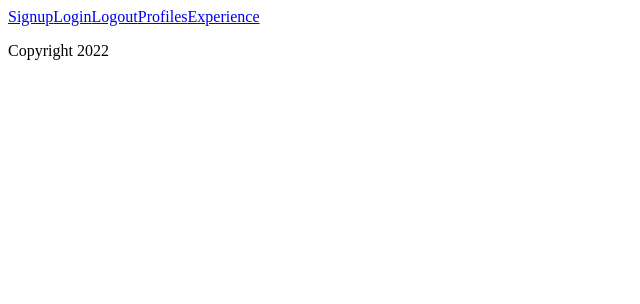
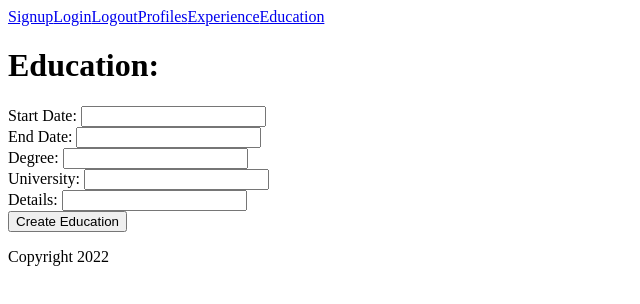
Before and after one commit to masonishee/linkedin-clone-frontend, a React (Vite) app: page /educationnew in a window 1280 px wide. Shown: the top 304 px of the page, without its empty margins (0-640 px from the left). Built offline with nearby package versions, Linux system fonts and the light colour scheme; no server answers.

Commit message:
Education New

```diff
--- a/src/Content.jsx
+++ b/src/Content.jsx
@@ -5,6 +5,7 @@ import { Routes, Route } from "react-router-dom";
 import { ProfileIndex } from "./ProfileIndex";
 import { ExperienceNew } from "./ExperienceNew";
 import { EducationIndex } from "./EducationIndex";
+import { EducationNew } from "./EducationNew";
 import axios from "axios";
 import { useState, useEffect } from "react";
 
@@ -19,6 +20,13 @@ export function Content() {
     });
   };
 
+  const handleCreateEducation = (params, successCallback) => {
+    console.log("handleCreateEducation", params);
+    axios.post("http://localhost:3000/educations.json", params).then((response) => {
+      setEducations([...educations, response.data]);
+      successCallback();
+    });
+  };
   useEffect(handleIndexProfiles, []);
   return (
     <div>
@@ -29,6 +37,7 @@ export function Content() {
         <Route path="/experiencenew" element={<ExperienceNew />} />
         <Route path="/profileindex" element={<ProfileIndex profiles={profiles} />} />
         <Route path="/educationindex" element={<EducationIndex />} />
+        <Route path="/educationnew" element={<EducationNew onCreateEducation={handleCreateEducation} />} />
       </Routes>
     </div>
   );
--- /dev/null
+++ b/src/EducationNew.jsx
@@ -0,0 +1,31 @@
+export function EducationNew(props) {
+  const handleSubmit = (event) => {
+    event.preventDefault();
+    const params = new FormData(event.target);
+    props.onCreateEducation(params, () => event.target.reset());
+  };
+
+  return (
+    <div>
+      <h1>Education: </h1>
+      <form onSubmit={handleSubmit}>
+        <div>
+          Start Date: <input name="start_date" type="text" />
+        </div>
+        <div>
+          End Date: <input name="end_date" type="text" />
+        </div>
+        <div>
+          Degree: <input name="degree" type="text" />
+        </div>
+        <div>
+          University: <input name="university" type="text" />
+        </div>
+        <div>
+          Details: <input name="details" type="text" />
+        </div>
+        <button type="submit">Create Education</button>
+      </form>
+    </div>
+  );
+}
--- a/src/Header.jsx
+++ b/src/Header.jsx
@@ -9,6 +9,7 @@ export function Header() {
         <Link to="/logout">Logout</Link>
         <Link to="/profileindex">Profiles</Link>
         <Link to="/experiencenew">Experience</Link>
+        <Link to="/educationnew">Education</Link>
       </nav>
     </header>
   );
```
